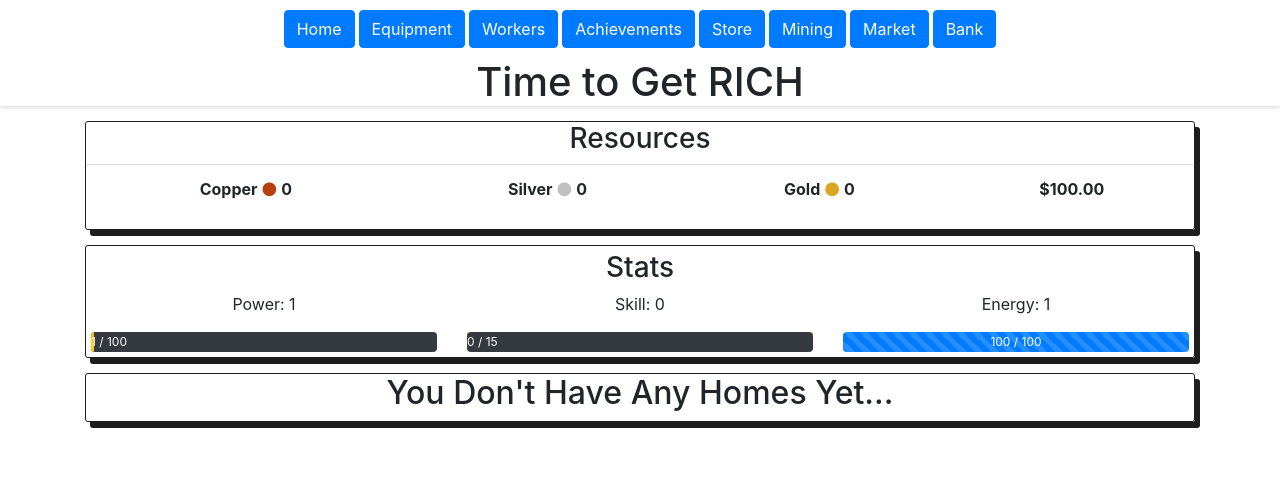
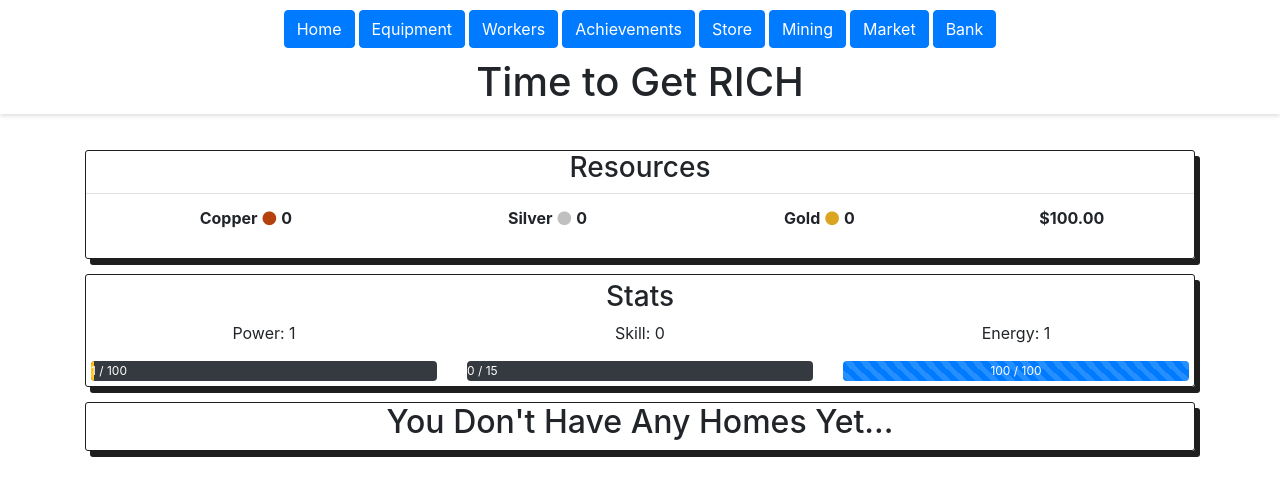
Before and after one commit to Thinkershine/GetRich, a React (Create React App) app: page / in a window 1280 px wide. Shown: the top 496 px of the page. Built offline with nearby package versions, Linux system fonts and the light colour scheme.

Commit message:
Add Fixed Navigation

```diff
--- a/src/App.css
+++ b/src/App.css
@@ -165,12 +165,18 @@
 }
 
 #top-bar {
+  position: fixed;
   top: 0px;
   left: 0px;
   right: 0px;
   z-index: 1000;
   box-shadow: 0 2px 4px 0 rgba(0, 0, 0, 0.13);
+  background-color: white;
   text-align: center;
+}
+
+#main {
+  margin-top: 150px;
 }
 
 #navigation {
```
